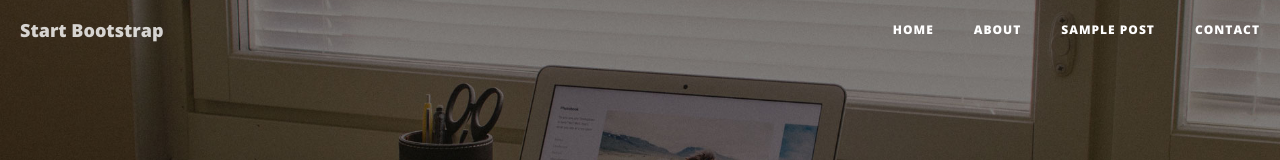
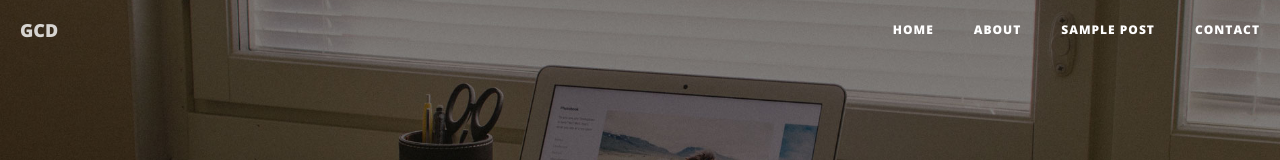
Before and after one commit to StaceyZhou2017/GCDDemo, a website: page index.html in a window 1280 px wide. Shown: the top 160 px of the page. Drawn offline with nearby package versions, Linux system fonts and the light colour scheme.

Commit message:
Modify index.html
1、修改title
2、修改导航框

```diff
--- a/index.html
+++ b/index.html
@@ -42,7 +42,7 @@
                     <span class="sr-only">Toggle navigation</span>
                     Menu <i class="fa fa-bars"></i>
                 </button>
-                <a class="navbar-brand" href="index.html">Start Bootstrap</a>
+                <a class="navbar-brand" href="index.html">GCD</a>
             </div>
 
             <!-- Collect the nav links, forms, and other content for toggling -->
```
